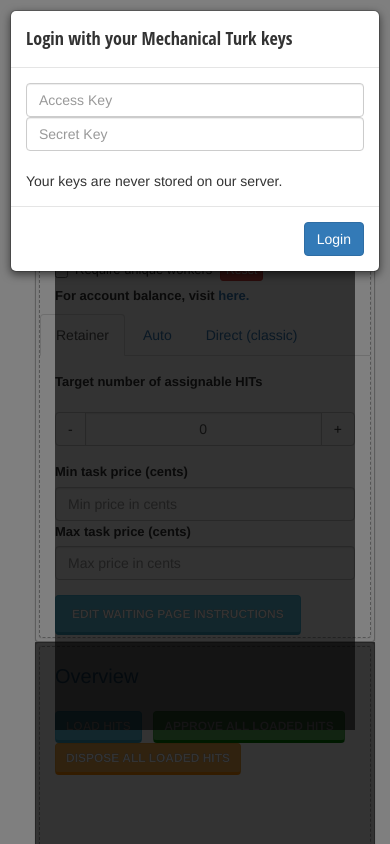
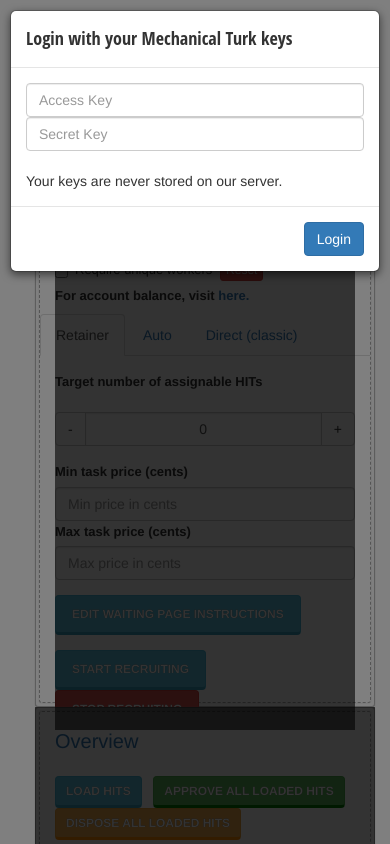
Before and after one commit to cromaLab/LegionTools, a PHP site: page / in a window 390 px wide, after a click on "Recruiting Panel". Run offline with PHP 8.4, Linux system fonts and the light colour scheme; some libraries are stand-ins or nearby versions.

Commit message:
fix mobile styling bug

```diff
--- a/css/style.css
+++ b/css/style.css
@@ -221,10 +221,13 @@ label {
   margin-top: 15px;
 }
 
-#sectionA, #sectionB {
+#sectionA {
    height: 545px;
 }
+#sectionB {
+   height: 610px;
+}
 
-.forAutoTab {
+/*.forAutoTab {
    margin-top: -19px;
-}
+}*/
--- a/index.php
+++ b/index.php
@@ -259,7 +259,6 @@
                       </div>
                     </form>
 
-
                     <form class="form-horizontal" role="form">
                       <div id = "startStopButtons">
                         <div class="form-group someAirForRecruitingPanel">
```
